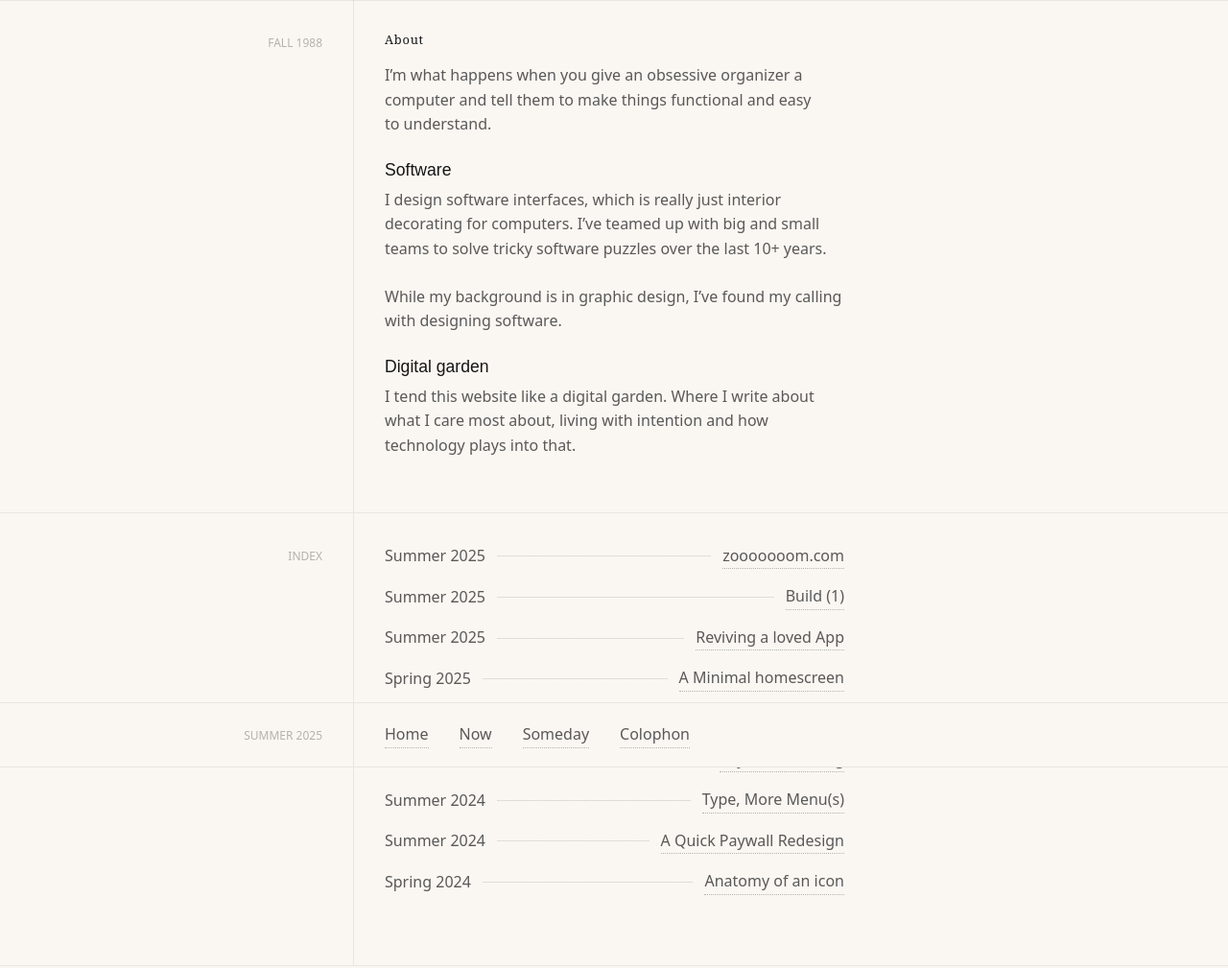
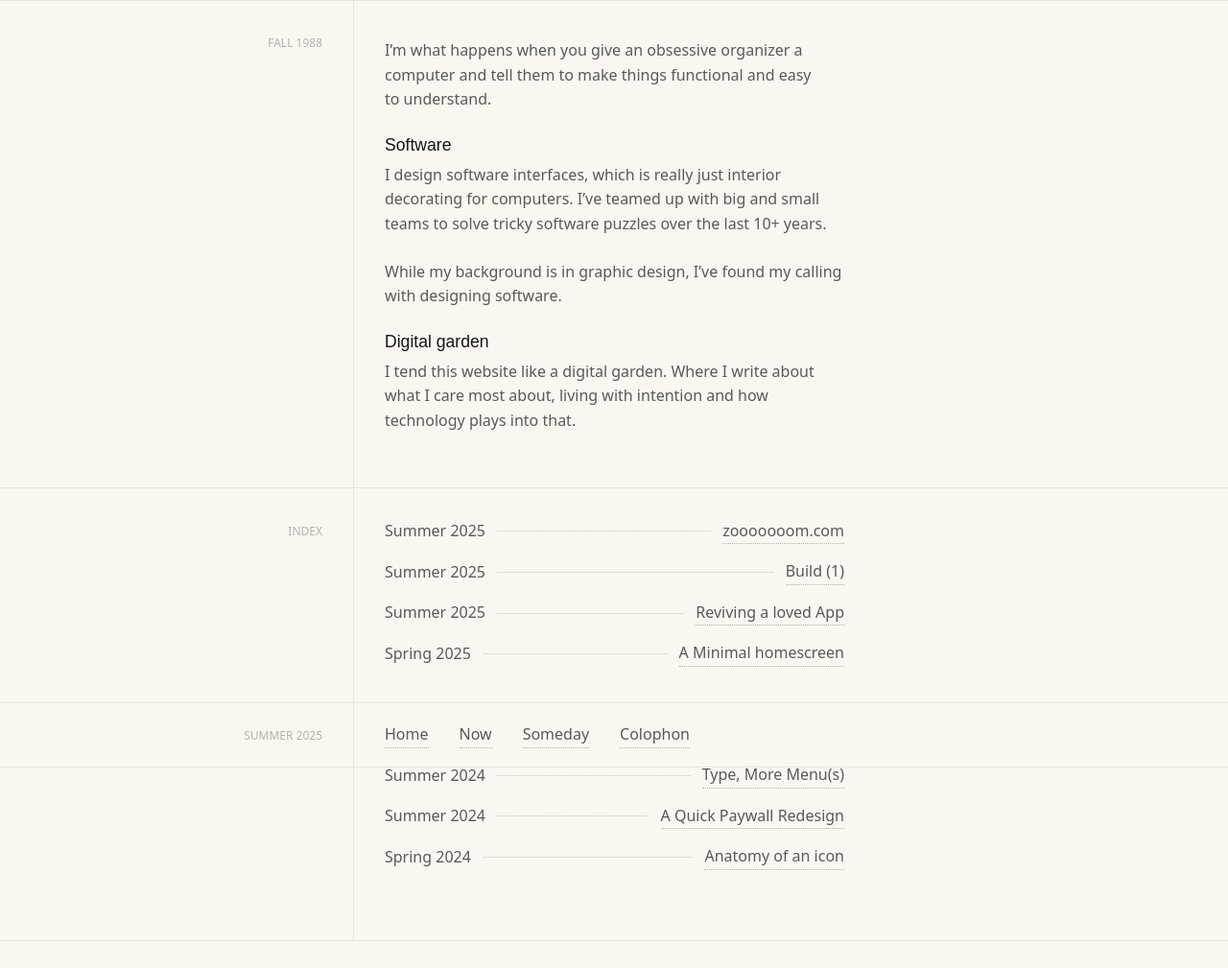
Before and after one commit to dnsmln/base, an Astro site: page /posts/about in a window 1280 px wide. Shown: the whole page at 96% size. Built offline with nearby package versions, Linux system fonts and the light colour scheme; Astro itself is replaced by a stand-in of ours; a web font is replaced by a local one.

Commit message:
simpler title data

```diff
--- a/src/layouts/Layout.astro
+++ b/src/layouts/Layout.astro
@@ -36,8 +36,7 @@ const { Content } = entry ? await entry.render() : { Content: null };
             {date && <i>{getSeason(date)}</i>}
           </div>
           <div class="content markdown">
-            <h1>{title}</h1>
-            {Content && <Content />}
+            <Content />
           </div>
         </section>
       ) : (
```
